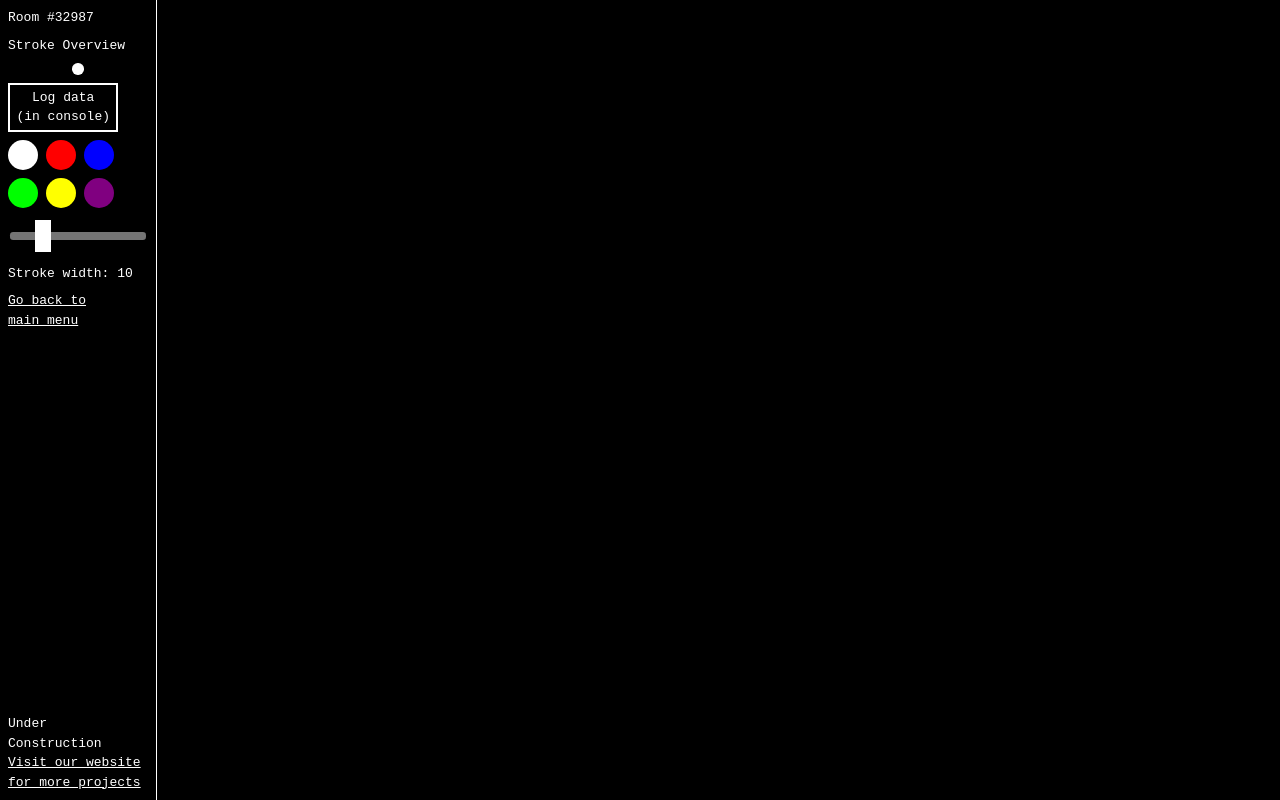
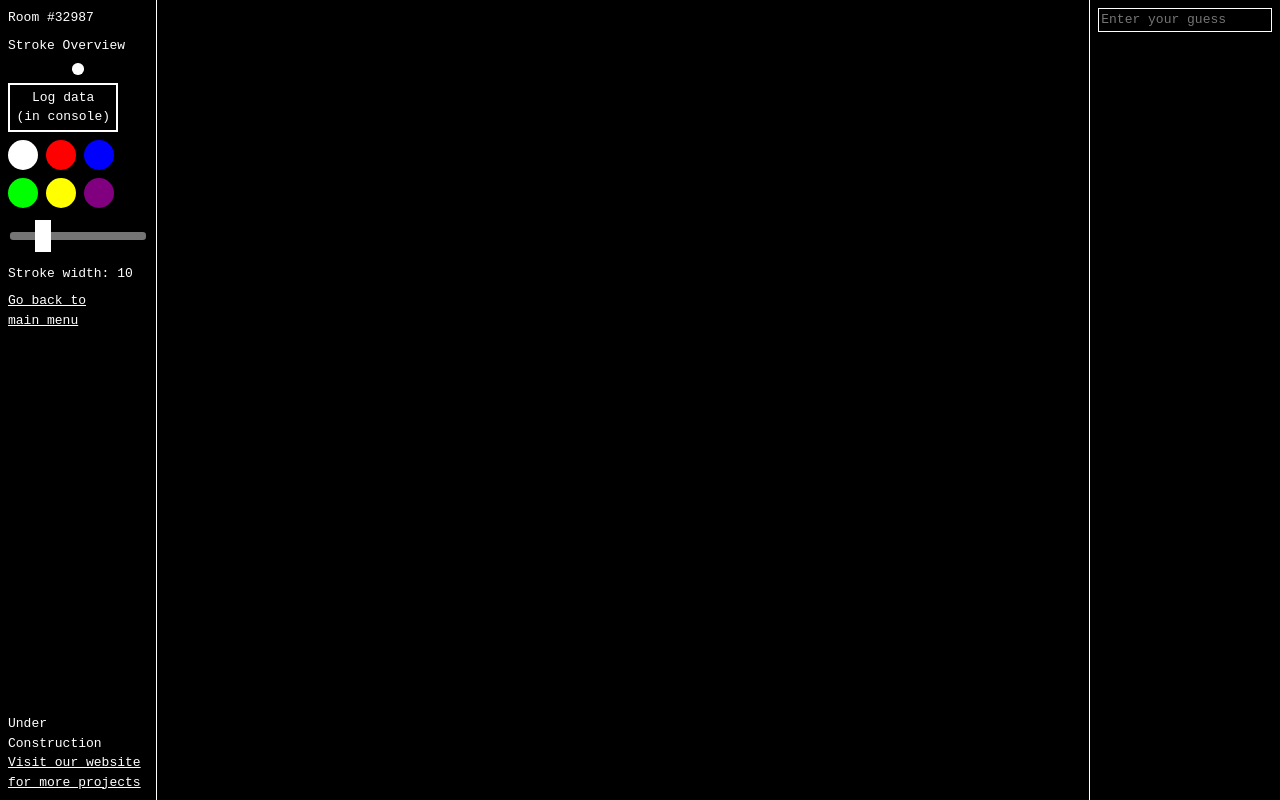
Before and after one commit to PROMCz11/Canvas-Scribble-App, a SvelteKit app: page /room in a window 1280 px wide. Built offline with nearby package versions, Linux system fonts and the light colour scheme.

Commit message:
Starting work on Chat component

```diff
--- /dev/null
+++ b/src/lib/components/Chat.svelte
@@ -0,0 +1,28 @@
+<script>
+    let messages = [
+        {content: "galaxy"},
+        {content: "night"},
+        {content: "dog"},
+        {content: "laundry"},
+        {content: "chair"},
+        {content: "dispair"},
+        {content: "person"},
+    ]
+</script>
+
+<div class="component">
+    <div class="message-container">
+
+    </div>
+    <input type="text" placeholder="Enter your guess">
+</div>
+
+<style>
+    .component {
+        padding: .5rem;
+        max-height: 100vh;
+        max-height: 100svh;
+        overflow: auto;
+        border-left: 1px solid white;
+    }
+</style>
--- a/src/routes/room/+page.svelte
+++ b/src/routes/room/+page.svelte
@@ -1,6 +1,7 @@
 <script>
 	import { onMount } from "svelte";
     import ControlPanel from "../../lib/components/ControlPanel.svelte";
+    import Chat from "../../lib/components/Chat.svelte";
     import { isCanvasPressed } from "$lib/stores";
     import { isDrawingPlaying } from "$lib/stores";
     import { strokeColor } from "$lib/stores";
@@ -169,6 +170,7 @@
         on:touchend|preventDefault={stopDrawing}
         style="cursor: url('{cursorBrushSrc}') 0 100, auto;"
     ></canvas>
+    <Chat />
 </main>
 
 <style>
```
